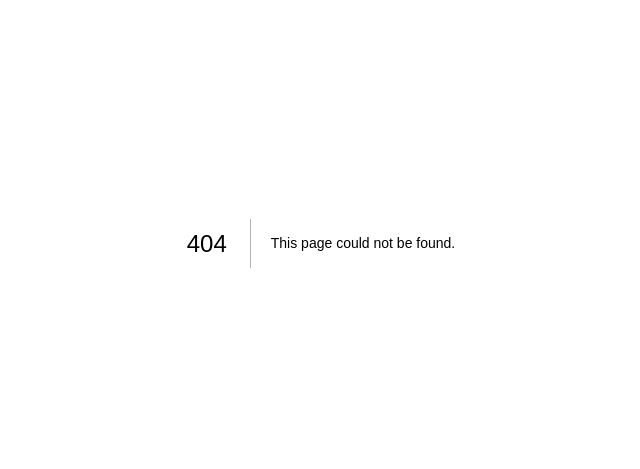
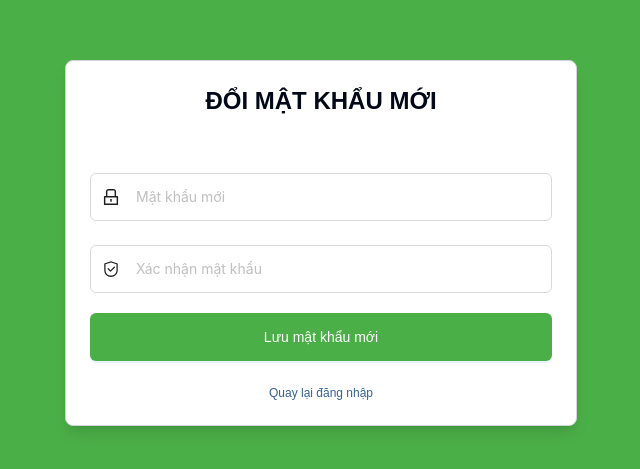
Before and after one commit to NguyenToan3107/GreenProject_Frontend, a Next.js app: page /auth/NewPasswordForm in a window 1280 px wide. Before the commit this address had no page. Shown: the part 157-626 px from the top of the page, without its empty margins (319-959 px from the left). Built offline with nearby package versions, Linux system fonts and the light colour scheme.

Commit message:
first commit

```diff
--- /dev/null
+++ b/src/app/auth/ForgotPasswordForm/page.tsx
@@ -0,0 +1,75 @@
+"use client";
+import Image from "next/image";
+import React, { useState } from "react";
+import { Input, Button } from "antd";
+import Link from "next/link";
+import { MailOutlined } from "@ant-design/icons"; // Ant Design icon
+
+export default function ForgotPasswordForm() {
+  const [email, setEmail] = useState("");
+  const [loading, setLoading] = useState(false);
+  const [error, setError] = useState("");
+  const [success, setSuccess] = useState("");
+
+  const handleEmailChange = (event: any) => {
+    setEmail(event.target.value);
+  };
+
+  const handleResetPassword = async (event: any) => {
+    event.preventDefault();
+    setLoading(true);
+    setError("");
+    setSuccess("");
+  };
+
+  return (
+    <div className="flex flex-col items-center w-full max-w-lg mx-auto bg-white rounded-lg shadow-lg p-6 border border-gray-300">
+        <h1 className="text-custom-black-color font-semibold text-2xl mb-6 text-center">
+          QUÊN MẬT KHẨU
+        </h1>
+      <form className="mt-6 w-full px-5 lg:px-0" onSubmit={handleResetPassword}>
+        <div className="mt-2">
+          <Input
+            type="email"
+            placeholder="Nhập email của bạn"
+            onChange={handleEmailChange}
+            required
+            prefix={<MailOutlined className="mr-3 text-[18px]" />} // Ant Design Mail icon
+            style={{ height: "48px" }} // Adjust height using style
+            className="flex-1 py-[3px]" // Optional Tailwind styling
+          />
+        </div>
+
+        <Button
+          type="primary"
+          htmlType="submit"
+          className="mt-5 w-full bg-brand-primary text-white rounded-md"
+          style={{ height: "48px" }} // Adjust button height
+          loading={loading} // Optionally, show loading indicator
+        >
+          Gửi email khôi phục mật khẩu
+        </Button>
+
+        {error && (
+          <p className="mt-4 text-red-600 bg-red-100 border border-red-300 rounded-md p-2 text-sm">
+            {error}
+          </p>
+        )}
+
+        {success && (
+          <p className="mt-4 text-green-600 bg-green-100 border border-green-300 rounded-md p-2 text-sm">
+            {success}
+          </p>
+        )}
+      </form>
+
+      <div className="flex flex-col items-center w-full mt-6">
+        <p className="text-xs text-brand-blue">
+          <Link href="/auth" className="cursor-pointer">
+            Quay lại đăng nhập
+          </Link>
+        </p>
+      </div>
+    </div>
+  );
+}
--- /dev/null
+++ b/src/app/auth/NewPasswordForm/page.tsx
@@ -0,0 +1,97 @@
+"use client";
+import React, { useState } from "react";
+import { Input, Button } from "antd";
+import { LockOutlined, SafetyOutlined } from "@ant-design/icons"; // Ant Design icons
+import Link from "next/link";
+
+export default function NewPasswordForm() {
+  const [newPassword, setNewPassword] = useState("");
+  const [confirmPassword, setConfirmPassword] = useState("");
+  const [loading, setLoading] = useState(false);
+  const [error, setError] = useState("");
+  const [success, setSuccess] = useState("");
+
+  const handleNewPasswordChange = (event: any) => {
+    setNewPassword(event.target.value);
+  };
+
+  const handleConfirmPasswordChange = (event: any) => {
+    setConfirmPassword(event.target.value);
+  };
+
+  const handleSubmitNewPassword = async (event: any) => {
+    event.preventDefault();
+    setLoading(true);
+    setError("");
+    setSuccess("");
+
+    if (newPassword !== confirmPassword) {
+      setError("Mật khẩu xác nhận không khớp!");
+      setLoading(false);
+      return;
+    }
+  };
+
+  return (
+    <div className="flex flex-col items-center w-full max-w-lg mx-auto bg-white rounded-lg shadow-lg p-6 border border-gray-300">
+      <h1 className="text-custom-black-color font-semibold text-2xl mb-6 text-center">
+        ĐỔI MẬT KHẨU MỚI
+      </h1>
+      <form className="mt-6 w-full px-5 lg:px-0" onSubmit={handleSubmitNewPassword}>
+        <div className="mt-2">
+          <Input
+            type="password"
+            placeholder="Mật khẩu mới"
+            onChange={handleNewPasswordChange}
+            required
+            prefix={<LockOutlined className="mr-3 text-[18px]" />} // Ant Design Lock icon
+            style={{ height: "48px" }} // Adjust height using style
+            className="flex-1 py-[3px]" // Optional Tailwind styling
+          />
+        </div>
+
+        <div className="mt-6">
+          <Input
+            type="password"
+            placeholder="Xác nhận mật khẩu"
+            onChange={handleConfirmPasswordChange}
+            required
+            prefix={<SafetyOutlined className="mr-3 text-[18px]" />} // Ant Design Safety icon
+            style={{ height: "48px" }} // Adjust height using style
+            className="flex-1 py-[3px]" // Optional Tailwind styling
+          />
+        </div>
+
+        <Button
+          type="primary"
+          htmlType="submit"
+          className="mt-5 w-full bg-brand-primary text-white rounded-md"
+          style={{ height: "48px" }} // Adjust button height
+          loading={loading} // Optionally, show loading indicator
+        >
+          Lưu mật khẩu mới
+        </Button>
+
+        {error && (
+          <p className="mt-4 text-red-600 bg-red-100 border border-red-300 rounded-md p-2 text-sm">
+            {error}
+          </p>
+        )}
+
+        {success && (
+          <p className="mt-4 text-green-600 bg-green-100 border border-green-300 rounded-md p-2 text-sm">
+            {success}
+          </p>
+        )}
+      </form>
+
+      <div className="flex flex-col items-center w-full mt-6">
+        <p className="text-xs text-brand-blue">
+          <Link href="/auth" className="cursor-pointer">
+            Quay lại đăng nhập
+          </Link>
+        </p>
+      </div>
+    </div>
+  );
+}
--- /dev/null
+++ b/src/app/auth/OTPForm/page.tsx
@@ -0,0 +1,74 @@
+"use client";
+import React, { useState } from "react";
+import { Input, Button } from "antd";
+import { MailOutlined, KeyOutlined } from "@ant-design/icons";
+import Link from "next/link";
+
+export default function OTPForm() {
+  const [otp, setOtp] = useState("");
+  const [loading, setLoading] = useState(false);
+  const [error, setError] = useState("");
+  const [success, setSuccess] = useState("");
+
+  const handleOtpChange = (event: any) => {
+    setOtp(event.target.value);
+  };
+
+  const handleVerifyOTP = async (event: any) => {
+    event.preventDefault();
+    setLoading(true);
+    setError("");
+    setSuccess("");
+  };
+
+  return (
+    <div className="flex flex-col items-center w-full max-w-lg mx-auto bg-white rounded-lg shadow-lg p-6 border border-gray-300">
+      <h1 className="text-custom-black-color font-semibold text-2xl mb-6 text-center">
+        NHẬP MÃ OTP
+      </h1>
+      <form className="mt-6 w-full px-5 lg:px-0" onSubmit={handleVerifyOTP}>
+        <div className="mt-2">
+          <Input
+            type="text"
+            placeholder="Nhập mã OTP"
+            onChange={handleOtpChange}
+            required
+            prefix={<KeyOutlined className="mr-3 text-[18px]" />} // Ant Design Key icon
+            style={{ height: "48px" }} // Adjust height using style
+            className="flex-1 py-[3px]" // Optional Tailwind styling
+          />
+        </div>
+
+        <Button
+          type="primary"
+          htmlType="submit"
+          className="mt-5 w-full bg-brand-primary text-white rounded-md"
+          style={{ height: "48px" }} // Adjust button height
+          loading={loading} // Optionally, show loading indicator
+        >
+          Xác nhận OTP
+        </Button>
+
+        {error && (
+          <p className="mt-4 text-red-600 bg-red-100 border border-red-300 rounded-md p-2 text-sm">
+            {error}
+          </p>
+        )}
+
+        {success && (
+          <p className="mt-4 text-green-600 bg-green-100 border border-green-300 rounded-md p-2 text-sm">
+            {success}
+          </p>
+        )}
+      </form>
+
+      <div className="flex flex-col items-center w-full mt-6">
+        <p className="text-xs text-brand-blue">
+          <Link href="/auth" className="cursor-pointer">
+            Quay lại đăng nhập
+          </Link>
+        </p>
+      </div>
+    </div>
+  );
+}
--- a/src/app/auth/_components/SignInForm.tsx
+++ b/src/app/auth/_components/SignInForm.tsx
@@ -6,6 +6,7 @@ import { faUser } from "@fortawesome/free-regular-svg-icons";
 import { faKey } from "@fortawesome/free-solid-svg-icons";
 import {useAuthStore} from "@/app/store/AuthStore";
 import { Input, Button } from "antd";
+import Link from "next/link";
 import {LockOutlined, UserOutlined} from "@ant-design/icons";  // Import Ant Design components
 
 
@@ -15,6 +16,7 @@ export default function SignInForm() {
   const [loading, setLoading] = useState(false);
   const [error, setError] = useState("");
   const { login ,setPathname} = useAuthStore();
+
 
   const loginUser = async (event: any) => {
     event.preventDefault();
@@ -69,8 +71,10 @@ export default function SignInForm() {
             />
           </div>
 
-          <p className="mt-5 text-xs cursor-pointer text-brand-blue">
-            Quên mật khẩu
+          <p className="mt-5 text-xs text-brand-blue">
+            <Link href="/auth/ForgotPasswordForm" className="cursor-pointer">
+             Quên mật khẩu
+            </Link>
           </p>
 
           <Button
```
